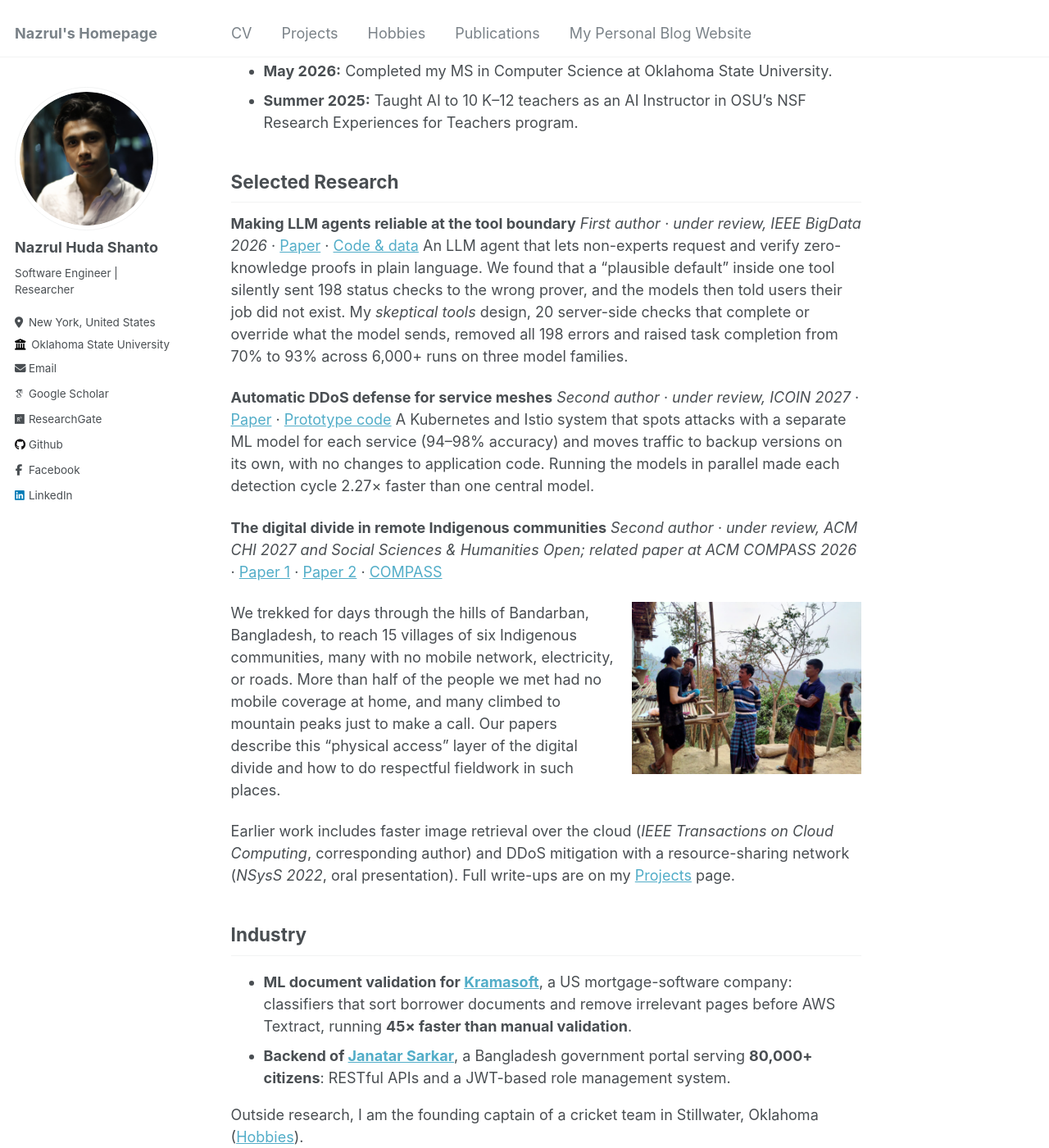
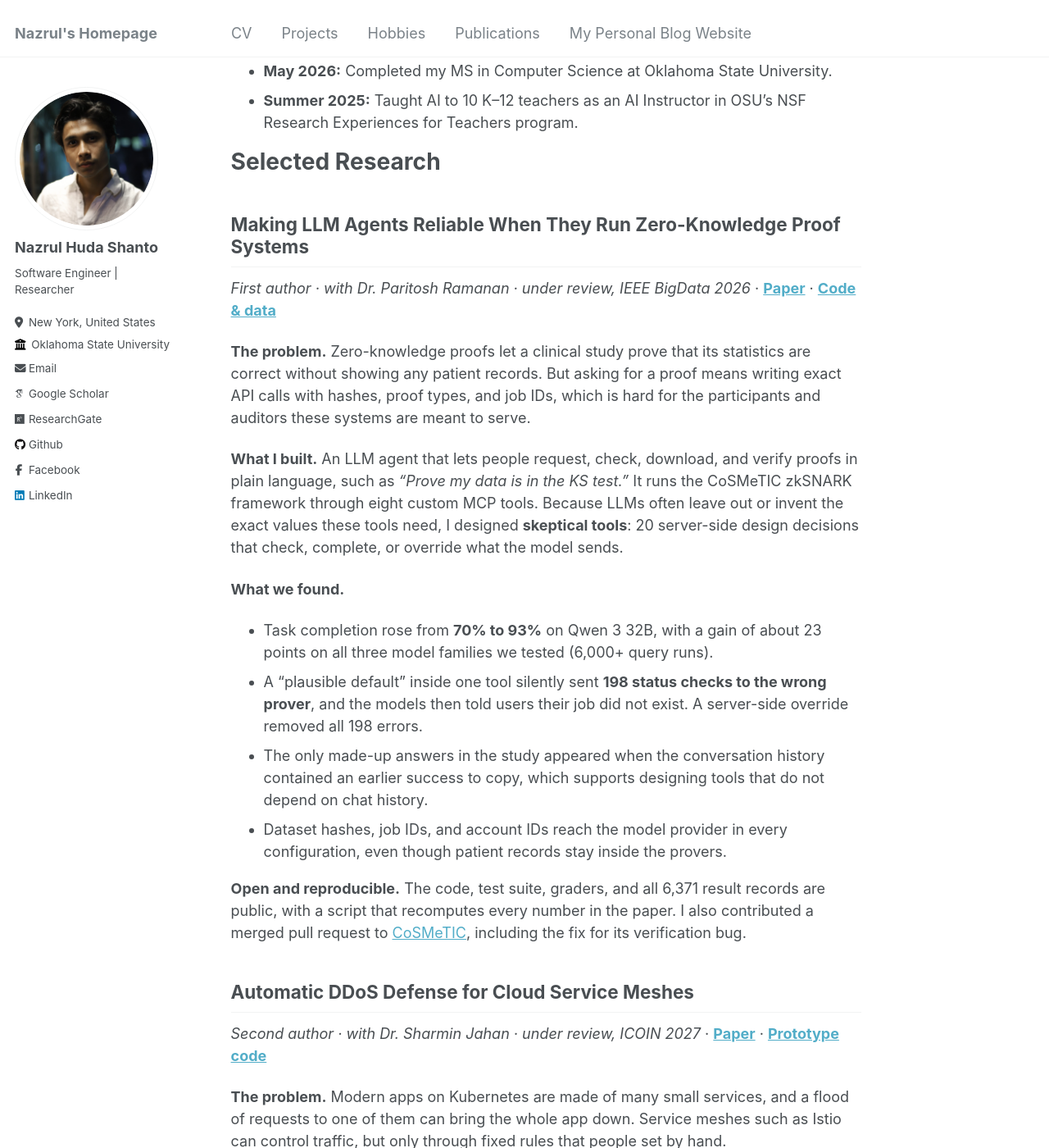
Before and after one commit to nazrulhuda/portfolio, a Jekyll site: the page built from _pages/about.md, in a window 1280 px wide and 1400 px high, scrolled down 854 px. Shown: the whole window at 82% size. Built offline with Jekyll 4.4.1, drawn with Linux system fonts in a browser that asks for light colours; some web fonts are replaced; some of the changed text lies outside the part shown.

Commit message:
Update about.md

```diff
--- a/_pages/about.md
+++ b/_pages/about.md
@@ -8,9 +8,9 @@ redirect_from:
   - /about.html
 ---
 
-I'm a computer science researcher with more than four years of research experience across AI, systems security, and human-centered computing. I currently work with [Dr. Paritosh Ramanan](https://ceat.okstate.edu/iem/people/ramanan-faculty-profile.html) at Oklahoma State University on making LLM agents reliable when they operate zero-knowledge proof systems; a first-author paper from this work is under review at IEEE BigData 2026.
+I recently completed my **MS in Computer Science at Oklahoma State University** (May 2026), where I spent more than two years as a Graduate Research Assistant. My main research, with [Dr. Paritosh Ramanan](https://ceat.okstate.edu/iem/people/ramanan-faculty-profile.html), is on making LLM agents reliable when they operate zero-knowledge proof systems. I am still working with him on this project, and my first-author paper from it is under review at IEEE BigData 2026.
 
-I completed my **MS in Computer Science at Oklahoma State University** in May 2026. As a Graduate Research Assistant there for more than two years, I also built an automatic DDoS defense for cloud services with [Dr. Sharmin Jahan](https://experts.okstate.edu/sharmin.jahan). Before that, I spent over two years as an Undergraduate Research Assistant with [Dr. Jannatun Noor](https://sites.google.com/site/jannatun0abigzero/home) at BRAC University. I also worked for a year as a software engineer, building an ML document-validation system for a US mortgage-software company and the backend of a national government portal in Bangladesh.
+I also worked with [Dr. Sharmin Jahan](https://experts.okstate.edu/sharmin.jahan), building an ML system that detects DDoS attacks on cloud services and responds to them automatically. Before my master's, I spent more than two years as an undergraduate research assistant with [Dr. Jannatun Noor](https://sites.google.com/site/jannatun0abigzero/home) at BRAC University, publishing in *IEEE Transactions on Cloud Computing* as corresponding author and leading fieldwork in remote Indigenous communities of Bangladesh. I also worked for a year as a software engineer, building an ML document-validation system for a US mortgage-software company and the backend of a national government portal.
 
 **I am applying to Computer Science PhD programs for Fall 2027.**
 [CV](/files/Shanto_PhD_CV.pdf) · [Publications](/publications/) · [Projects](/project/) · [Google Scholar](https://scholar.google.com/citations?user=N9aZcZYAAAAJ&hl=en) · [GitHub](https://github.com/nazrulhuda)
@@ -18,36 +18,71 @@ I completed my **MS in Computer Science at Oklahoma State University** in May 20
 ## News
 
 - **Oct 2026:** My pull request to the [CoSMeTIC](https://github.com/disys-lab/cosmetic) zkSNARK framework was merged, including a fix for a bug that reported every valid KS and LRT proof as failed.
-- **Sep 2026:** Submitted my first-author paper on skeptical MCP tools to IEEE BigData 2026 and released its code and data. [[Paper]](https://github.com/disys-lab/Skeptical-MCP-For-zkSNARKs/blob/main/manuscript/Natural-Language-ZK-Verification-via-Skeptical-MCP-Tools.pdf) [[Code]](https://github.com/disys-lab/Skeptical-MCP-For-zkSNARKs)
+- **Sep 2026:** Submitted my first-author paper on skeptical MCP tools to IEEE BigData 2026 and released its code and data.
 - **Fall 2026:** Three more papers under review, at ICOIN 2027, ACM CHI 2027, and *Social Sciences & Humanities Open*.
 - **Jul 2026:** Our paper on Indigenous primary education was accepted at ACM COMPASS 2026. [[Paper]](https://dl.acm.org/doi/abs/10.1145/3811242.3819095)
 - **May 2026:** Completed my MS in Computer Science at Oklahoma State University.
 - **Summer 2025:** Taught AI to 10 K–12 teachers as an AI Instructor in OSU's NSF Research Experiences for Teachers program.
 
-## Selected Research
+# Selected Research
 
-**Making LLM agents reliable at the tool boundary**
-*First author · under review, IEEE BigData 2026* · [Paper](https://github.com/disys-lab/Skeptical-MCP-For-zkSNARKs/blob/main/manuscript/Natural-Language-ZK-Verification-via-Skeptical-MCP-Tools.pdf) · [Code & data](https://github.com/disys-lab/Skeptical-MCP-For-zkSNARKs)
-<!-- Optional: add the system figure from the paper here, e.g.
-![How the skeptical MCP agent works](images/skeptical_architecture.png){: .align-center width="560px"} -->
-An LLM agent that lets non-experts request and verify zero-knowledge proofs in plain language. We found that a "plausible default" inside one tool silently sent 198 status checks to the wrong prover, and the models then told users their job did not exist. My *skeptical tools* design, 20 server-side checks that complete or override what the model sends, removed all 198 errors and raised task completion from 70% to 93% across 6,000+ runs on three model families.
+## Making LLM Agents Reliable When They Run Zero-Knowledge Proof Systems
 
-**Automatic DDoS defense for service meshes**
-*Second author · under review, ICOIN 2027* · [Paper](https://drive.google.com/file/d/1KdqIUXU8p5YX9Xib-yazjfmLLQQOJWKe/view?usp=sharing) · [Prototype code](https://github.com/nazrulhuda/AI-Driven-Anomaly-Detector-and-mitigation-as-a-service)
-A Kubernetes and Istio system that spots attacks with a separate ML model for each service (94–98% accuracy) and moves traffic to backup versions on its own, with no changes to application code. Running the models in parallel made each detection cycle 2.27× faster than one central model.
+*First author · with Dr. Paritosh Ramanan · under review, IEEE BigData 2026* · [**Paper**](https://github.com/disys-lab/Skeptical-MCP-For-zkSNARKs/blob/main/manuscript/Natural-Language-ZK-Verification-via-Skeptical-MCP-Tools.pdf) · [**Code & data**](https://github.com/disys-lab/Skeptical-MCP-For-zkSNARKs)
 
-**The digital divide in remote Indigenous communities**
-*Second author · under review, ACM CHI 2027 and Social Sciences & Humanities Open; related paper at ACM COMPASS 2026* · [Paper 1](https://drive.google.com/file/d/1CM6S0IEtVTGResn1ibBI_WT42TLttXBT/view?usp=sharing) · [Paper 2](https://drive.google.com/file/d/1Db3PFK6loLyPHUt5R_66nLD8bsfMnogv/view?usp=sharing) · [COMPASS](https://dl.acm.org/doi/abs/10.1145/3811242.3819095)
+<!-- Recommended: add the system figure from the paper (Fig. 1). Save it as images/skeptical_architecture.png, then remove the comment marks around the next line.
+![How the skeptical MCP agent works](images/skeptical_architecture.png){: .align-center width="600px"} -->
+
+**The problem.** Zero-knowledge proofs let a clinical study prove that its statistics are correct without showing any patient records. But asking for a proof means writing exact API calls with hashes, proof types, and job IDs, which is hard for the participants and auditors these systems are meant to serve.
+
+**What I built.** An LLM agent that lets people request, check, download, and verify proofs in plain language, such as *"Prove my data is in the KS test."* It runs the CoSMeTIC zkSNARK framework through eight custom MCP tools. Because LLMs often leave out or invent the exact values these tools need, I designed **skeptical tools**: 20 server-side design decisions that check, complete, or override what the model sends.
+
+**What we found.**
+- Task completion rose from **70% to 93%** on Qwen 3 32B, with a gain of about 23 points on all three model families we tested (6,000+ query runs).
+- A "plausible default" inside one tool silently sent **198 status checks to the wrong prover**, and the models then told users their job did not exist. A server-side override removed all 198 errors.
+- The only made-up answers in the study appeared when the conversation history contained an earlier success to copy, which supports designing tools that do not depend on chat history.
+- Dataset hashes, job IDs, and account IDs reach the model provider in every configuration, even though patient records stay inside the provers.
+
+**Open and reproducible.** The code, test suite, graders, and all 6,371 result records are public, with a script that recomputes every number in the paper. I also contributed a merged pull request to [CoSMeTIC](https://github.com/disys-lab/cosmetic), including the fix for its verification bug.
+
+## Automatic DDoS Defense for Cloud Service Meshes
+
+*Second author · with Dr. Sharmin Jahan · under review, ICOIN 2027* · [**Paper**](https://drive.google.com/file/d/1KdqIUXU8p5YX9Xib-yazjfmLLQQOJWKe/view?usp=sharing) · [**Prototype code**](https://github.com/nazrulhuda/AI-Driven-Anomaly-Detector-and-mitigation-as-a-service)
+
+<!-- Recommended: add the dataflow figure from the paper (Fig. 2). Save it as images/ddos_dataflow.png, then remove the comment marks around the next line.
+![How the DDoS detection and rerouting framework works](images/ddos_dataflow.png){: .align-center width="600px"} -->
+
+**The problem.** Modern apps on Kubernetes are made of many small services, and a flood of requests to one of them can bring the whole app down. Service meshes such as Istio can control traffic, but only through fixed rules that people set by hand.
+
+**What I built.** A framework that runs as a single monitoring pod and needs no changes to application code. It reads traffic data from each service's Envoy sidecar, detects attacks with a separate ML model for each service, and patches Istio routing to move traffic to backup versions. When the attack stops, it restores normal routing on its own.
+
+**Results.**
+- Per-service classifiers (Random Forest, Gradient Boosting, SVM, Decision Tree) reached **94.0–97.8% accuracy** on 4,705 labeled traffic windows.
+- Running the models in parallel made each detection cycle **2.27× faster** than one central model across 12 pods.
+- An Isolation Forest fallback covers new services that do not have a trained model yet.
+- My earlier prototype analyzed more than 1.2M Envoy log entries and explained each detection with LIME.
+
+# Other Research
+
+**The digital divide in remote Indigenous communities** · *Second author · under review, ACM CHI 2027* [[Paper]](https://drive.google.com/file/d/1CM6S0IEtVTGResn1ibBI_WT42TLttXBT/view?usp=sharing) *and Social Sciences & Humanities Open* [[Paper]](https://drive.google.com/file/d/1Db3PFK6loLyPHUt5R_66nLD8bsfMnogv/view?usp=sharing) *· related paper at ACM COMPASS 2026* [[Paper]](https://dl.acm.org/doi/abs/10.1145/3811242.3819095)
 
 ![Fieldwork in the hills of Bandarban, Bangladesh](images/o.jpg){: .align-right width="280px"}
 
 We trekked for days through the hills of Bandarban, Bangladesh, to reach 15 villages of six Indigenous communities, many with no mobile network, electricity, or roads. More than half of the people we met had no mobile coverage at home, and many climbed to mountain peaks just to make a call. Our papers describe this "physical access" layer of the digital divide and how to do respectful fieldwork in such places.
 
-Earlier work includes faster image retrieval over the cloud (*IEEE Transactions on Cloud Computing*, corresponding author) and DDoS mitigation with a resource-sharing network (*NSysS 2022*, oral presentation). Full write-ups are on my [Projects](/project/) page.
+**Faster image retrieval over the cloud** · *Corresponding author · IEEE Transactions on Cloud Computing* · [[Paper]](https://ieeexplore.ieee.org/document/9743811)
+We customized progressive JPEG so images load faster and take less space in low-bandwidth settings, cutting user waiting time by up to 54% and image size by up to 27% in a real-world test across two continents.
 
-## Industry
+**DDoS mitigation with a resource-sharing network** · *Co-author and oral presenter · NSysS 2022* · [[Paper]](https://dl.acm.org/doi/10.1145/3569551.3569560)
+A network that tracks attacker IP addresses and drops their requests through a proxy, which mitigated 66.7% of attacks in a simulation with 50 Nginx virtual machines.
+
+# Industry
 
 - **ML document validation for [Kramasoft](https://kramasoft.com/landing)**, a US mortgage-software company: classifiers that sort borrower documents and remove irrelevant pages before AWS Textract, running **45× faster than manual validation**.
 - **Backend of [Janatar Sarkar](https://janatarsarkar.gov.bd/)**, a Bangladesh government portal serving **80,000+ citizens**: RESTful APIs and a JWT-based role management system.
 
-Outside research, I am the founding captain of a cricket team in Stillwater, Oklahoma ([Hobbies](/hobbies/)).
+More engineering work, including FwdStar, a freight marketplace platform, is on my [Projects](/project/) page.
+
+# Teaching and Beyond
+
+I taught AI to 10 K–12 teachers as an AI Instructor in an NSF-funded program at Oklahoma State. Outside research, I am the founding captain of a cricket team in Stillwater, Oklahoma ([Hobbies](/hobbies/)).
```
Also changed, not shown: other parts of _pages/about.md (+1 -1 lines).
